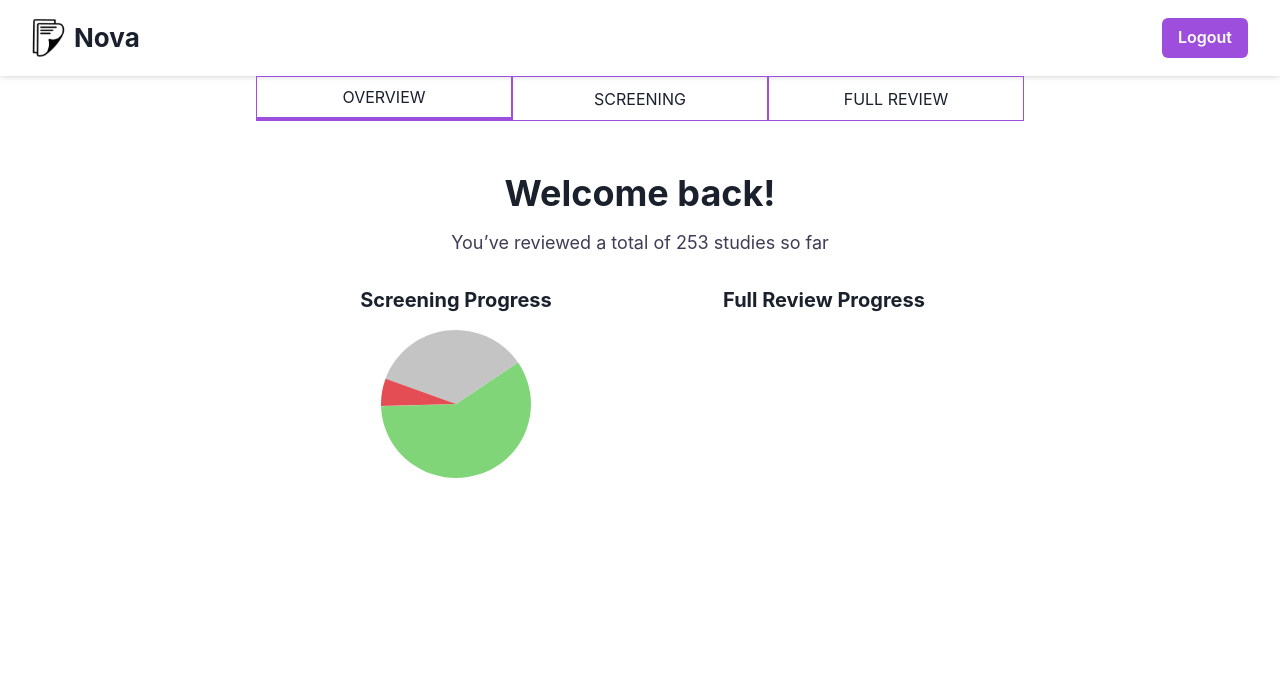
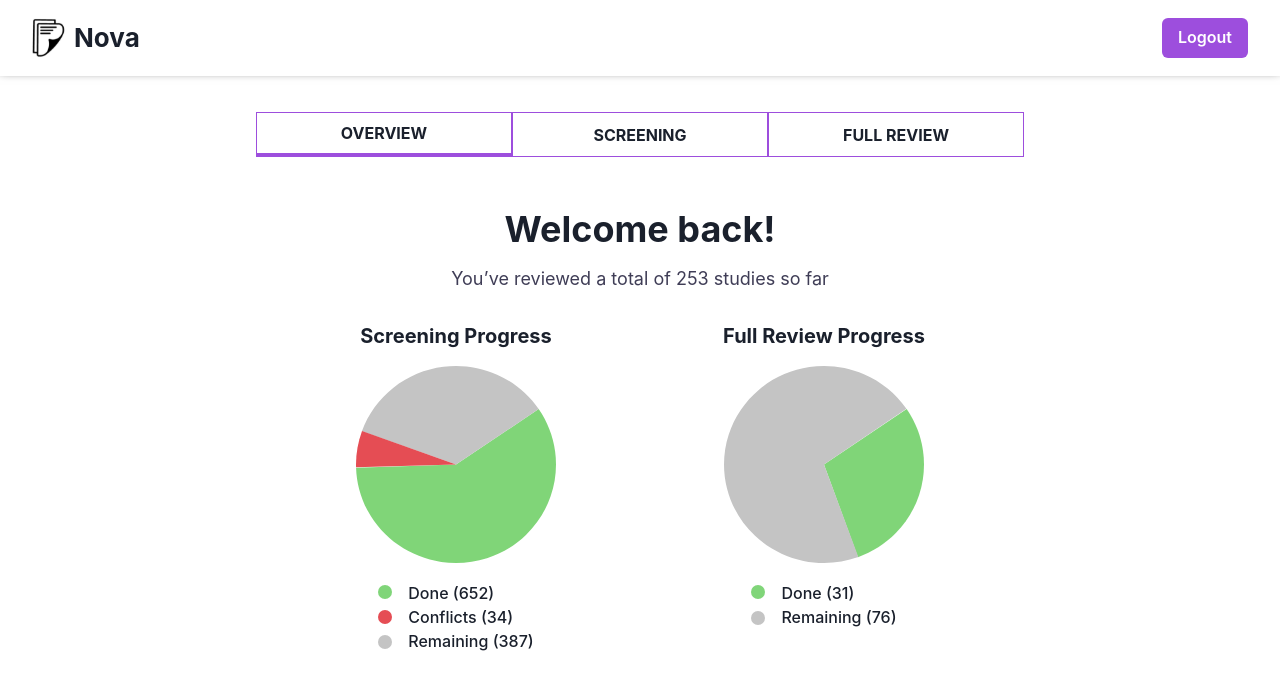
Before and after one commit to Puepis/nova, a React (Create React App) app: page / in a window 1280 px wide. Shown: the top 690 px of the page. Built offline with nearby package versions, Linux system fonts and the light colour scheme.

Commit message:
implement overview

```diff
--- a/src/components/header.tsx
+++ b/src/components/header.tsx
@@ -1,5 +1,5 @@
 import React from "react";
-import { Flex, Button, Text, Box, Image } from "@chakra-ui/react";
+import { Flex, Button, Text, Image } from "@chakra-ui/react";
 import Logo from "../assets/logo.svg";
 
 const Header = () => {
--- a/src/components/pages/HomePage.tsx
+++ b/src/components/pages/HomePage.tsx
@@ -32,11 +32,12 @@ const HomePage = () => {
       <Header />
       <Box display="flex" justifyContent="center">
         <Tabs
-          width="60%"
+          width="container.md"
           align="center"
           alignContent="center"
           variant="enclosed"
           isFitted
+          marginTop="36px"
         >
           <TabList>
             <Tab
@@ -49,7 +50,7 @@ const HomePage = () => {
                 borderColor: "purple.300",
               }}
             >
-              OVERVIEW
+              <Text fontWeight="bold">OVERVIEW</Text>
             </Tab>
             <Tab
               borderRadius="0px"
@@ -61,7 +62,7 @@ const HomePage = () => {
                 borderColor: "purple.300",
               }}
             >
-              SCREENING
+              <Text fontWeight="bold">SCREENING</Text>
             </Tab>
             <Tab
               borderRadius="0px"
@@ -73,7 +74,7 @@ const HomePage = () => {
                 borderColor: "purple.300",
               }}
             >
-              FULL REVIEW
+              <Text fontWeight="bold">FULL REVIEW</Text>
             </Tab>
           </TabList>
           <TabPanels>
--- a/src/components/pages/Overview.tsx
+++ b/src/components/pages/Overview.tsx
@@ -20,13 +20,59 @@ const Overview = () => {
           <Heading size="md">Screening Progress</Heading>
           <Image
             marginTop="18px"
-            width="150px"
+            width="200px"
             src={ScreeningPieChart}
             alt="Pie chart"
           />
+          <Flex marginTop="18px">
+            <Flex
+              padding="4px 0px"
+              direction="column"
+              justifyContent="space-between"
+            >
+              <Image width="14px" src={GreenDot} alt="Green dot" />
+              <Image width="14px" src={RedDot} alt="Red dot" />
+              <Image width="14px" src={GrayDot} alt="Gray dot" />
+            </Flex>
+            <Flex
+              marginLeft="16px"
+              direction="column"
+              justifyContent="flex-start"
+              textAlign="left"
+            >
+              <Text fontWeight="medium">Done (652)</Text>
+              <Text fontWeight="medium">Conflicts (34)</Text>
+              <Text fontWeight="medium">Remaining (387)</Text>
+            </Flex>
+          </Flex>
         </Flex>
         <Flex flex={1} direction="column" alignItems="center">
           <Heading size="md">Full Review Progress</Heading>
+          <Image
+            marginTop="18px"
+            width="200px"
+            src={FullReviewPieChart}
+            alt="Pie chart"
+          />
+          <Flex marginTop="18px">
+            <Flex
+              padding="4px 0px"
+              direction="column"
+              justifyContent="space-between"
+            >
+              <Image width="14px" src={GreenDot} alt="Green dot" />
+              <Image width="14px" src={GrayDot} alt="Gray dot" />
+            </Flex>
+            <Flex
+              marginLeft="16px"
+              direction="column"
+              justifyContent="flex-start"
+              textAlign="left"
+            >
+              <Text fontWeight="medium">Done (31)</Text>
+              <Text fontWeight="medium">Remaining (76)</Text>
+            </Flex>
+          </Flex>
         </Flex>
       </Flex>
     </Flex>
--- a/src/components/pages/Screening.tsx
+++ b/src/components/pages/Screening.tsx
@@ -36,7 +36,10 @@ const Screening = ({ articles, query, setQuery }: ScreeningProps) => {
       ) : (
         <Flex direction="column">
           <Filter query={query} setQuery={setQuery} />
-          {articles && articles.map((article) => <Card article={article} />)}
+          {articles &&
+            articles.map((article) => (
+              <Card key={article.doi} article={article} />
+            ))}
         </Flex>
       )}
     </Flex>
```
